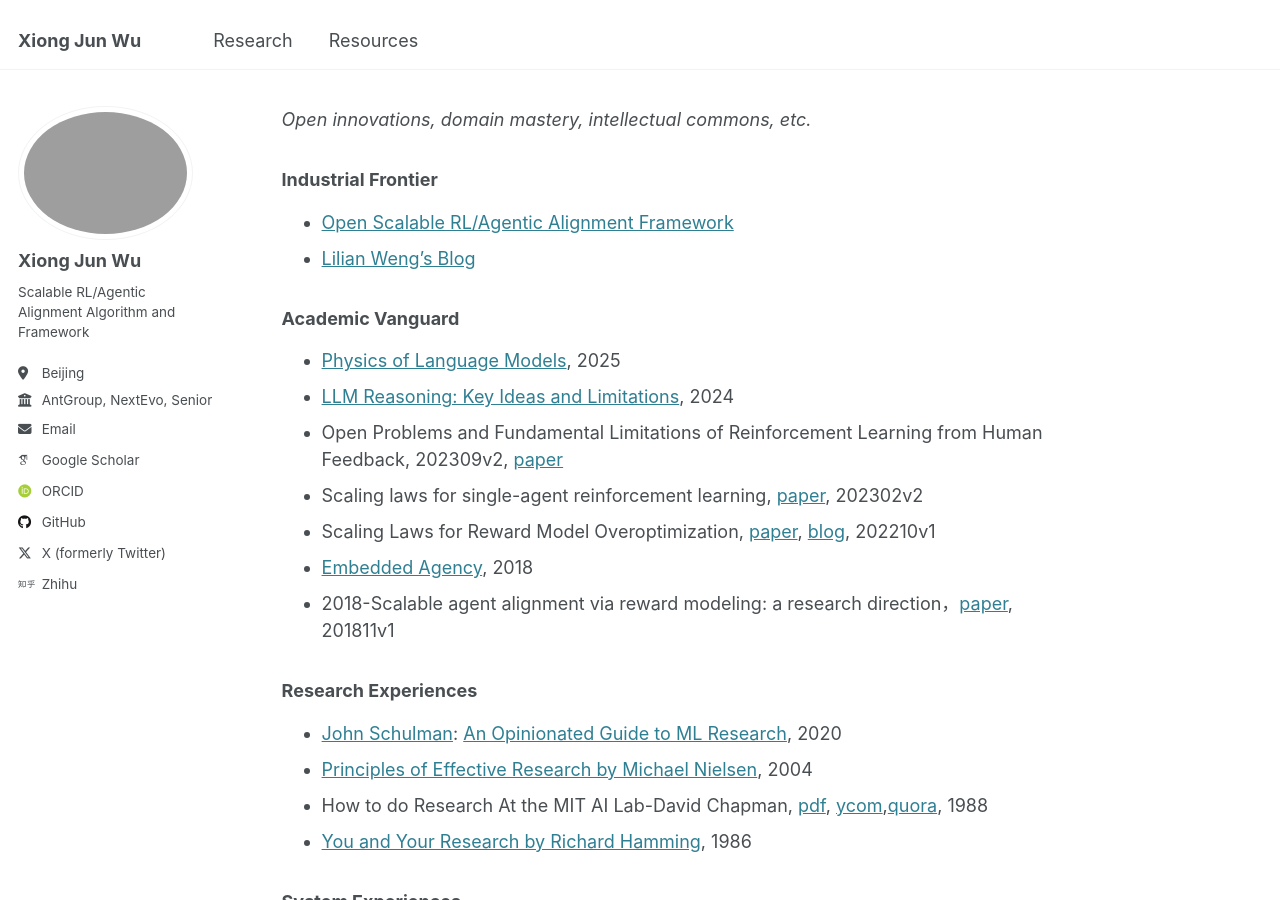
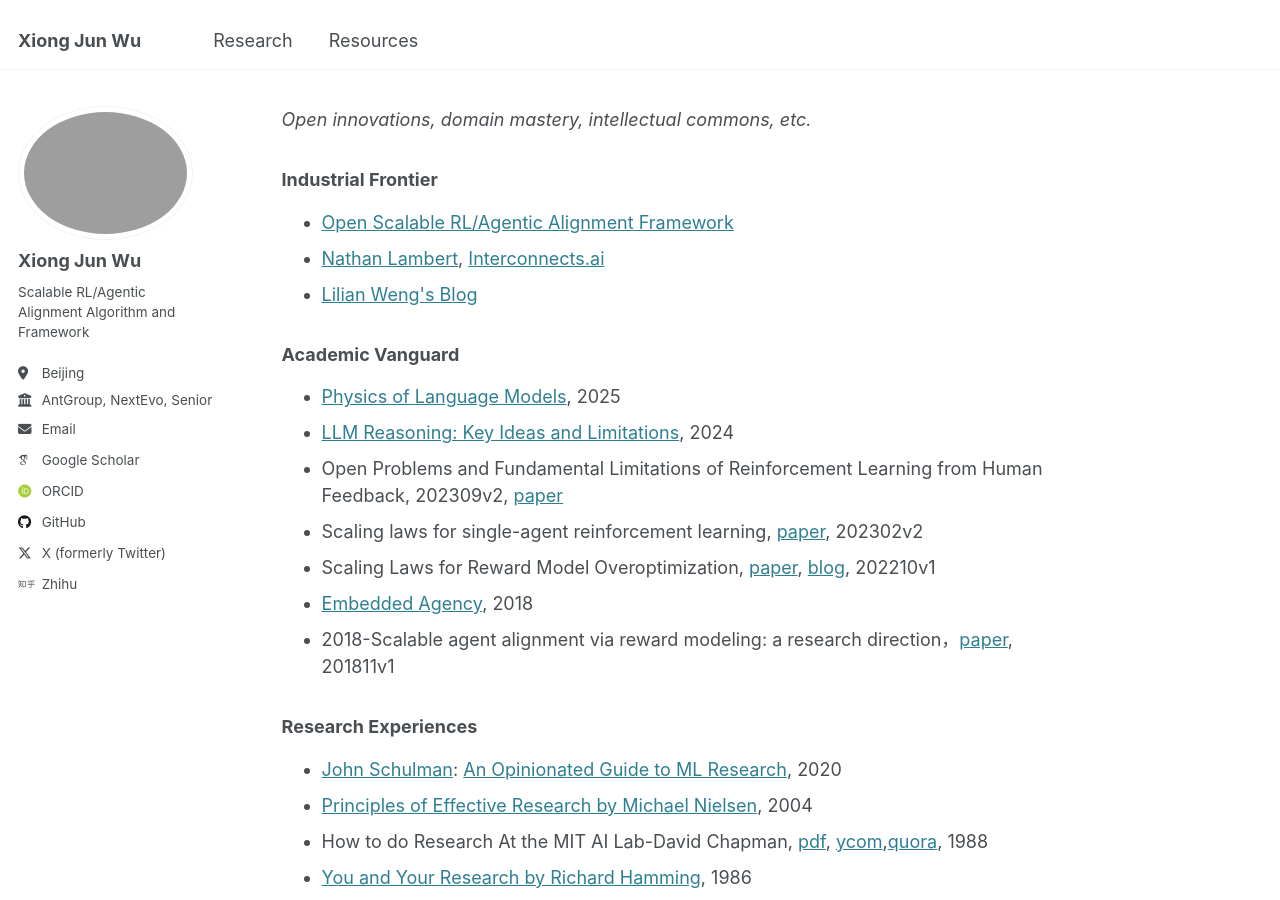
Before and after one commit to junwuxgi/junwuxgi.github.io, a Jekyll site: the page built from resources.md, in a window 1280 px wide and 900 px high. Built offline with Jekyll 4.4.1, drawn with Linux system fonts in a browser that asks for light colours; some web fonts are replaced; our own code applies the rules of GitHub Pages for plain Markdown files.

```diff
--- a/resources.md
+++ b/resources.md
@@ -3,7 +3,8 @@
 ### Industrial Frontier
 
 - [Open Scalable RL/Agentic Alignment Framework](https://github.com/junwuxgi/Open-Scalable-RL-Agentic-Alignment-Algorithm-and-Framework)
-- [Lilian Weng's Blog](https://lilianweng.github.io/)
+- [Nathan Lambert](https://link.zhihu.com/?target=https%3A//www.natolambert.com/), [Interconnects.ai](https://link.zhihu.com/?target=https%3A//www.interconnects.ai/)
+- [Lilian Weng&#39;s Blog](https://lilianweng.github.io/)
 
 ### Academic Vanguard
 
@@ -16,6 +17,7 @@
 * 2018-Scalable agent alignment via reward modeling: a research direction，[paper](https://arxiv.org/pdf/1811.07871.pdf), 201811v1
 
 ### Research Experiences
+
 - [John Schulman](http://joschu.net/index.html): [An Opinionated Guide to ML Research](http://joschu.net/blog/opinionated-guide-ml-research.html), 2020
 - [Principles of Effective Research by Michael Nielsen](http://michaelnielsen.org/blog/principles-of-effective-research), 2004
 - How to do Research At the MIT AI Lab-David Chapman, [pdf](https://people.cs.umass.edu/~emery/misc/how-to.pdf), [ycom](https://news.ycombinator.com/item?id=8399587),[quora](https://www.quora.com/What-did-you-do-to-get-into-CSAIL-MIT-AI-lab-To-be-more-general-how-can-one-get-into-CSAIL), 1988
```
